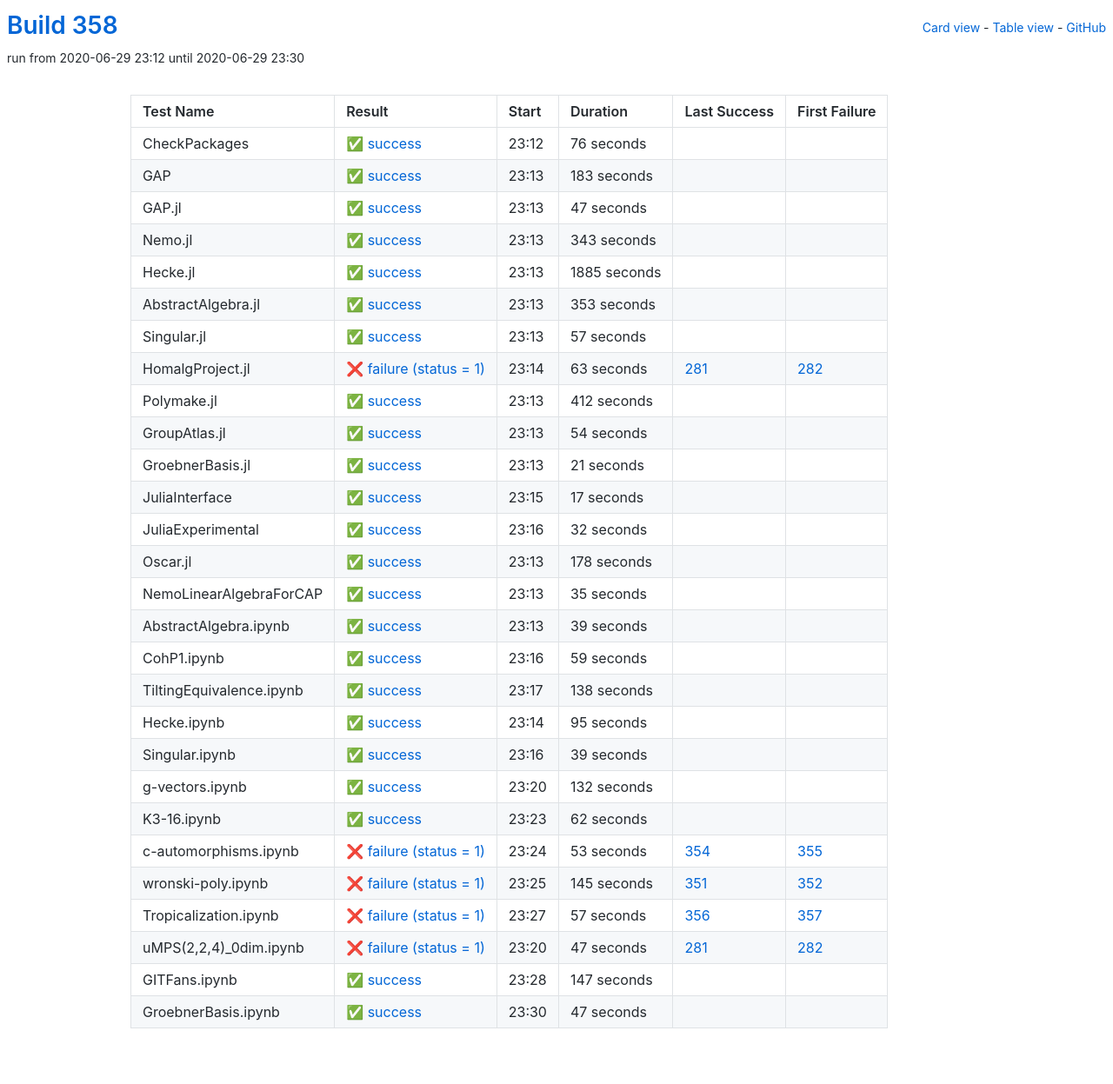
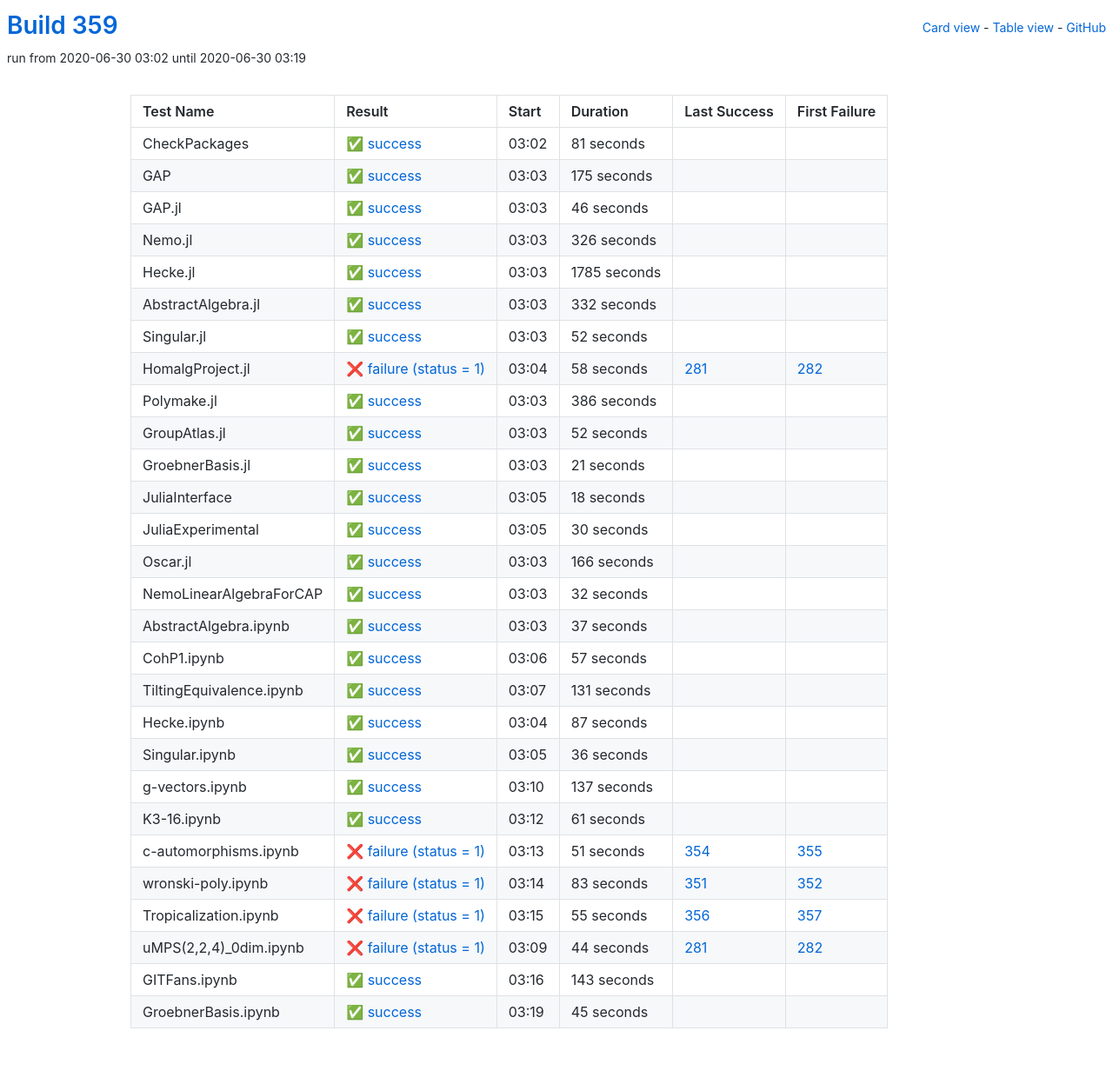
Before and after one commit to oscar-system/oscar-ci-status-stable, a Jekyll site: the page built from table.html, in a window 1280 px wide. Shown: the whole page at 87% size. Built offline with Jekyll 4.4.1, drawn with Linux system fonts in a browser that asks for light colours.

Commit message:
Build #359

```diff
--- a/_data/ci.yml
+++ b/_data/ci.yml
@@ -1,6 +1,6 @@
 ---
-build: 358
-build_url: https://oscarci.mathematik.uni-kl.de/job/oscar-stable/358/
+build: 359
+build_url: https://oscarci.mathematik.uni-kl.de/job/oscar-stable/359/
 job: oscar-stable
 organization: oscar-system
 repo: oscar-ci-status-stable
@@ -8,128 +8,128 @@ repourl: https://github.com/oscar-system/oscar-ci-status-stable
 tests:
 - name: CheckPackages
   id: checkpackages
-  log: https://oscarci.mathematik.uni-kl.de/job/oscar-stable/358/artifact/logs/build-358/CheckPackages.log
-  start: 2020-06-29 23:12
+  log: https://oscarci.mathematik.uni-kl.de/job/oscar-stable/359/artifact/logs/build-359/CheckPackages.log
+  start: 2020-06-30 03:02
   success: true
   exitcode: 0
   status: success
-  duration: 76
+  duration: 81
   last_success: false
   last_success_url:
   first_failure: false
   first_failure_url:
 - name: GAP
   id: gap
-  log: https://oscarci.mathematik.uni-kl.de/job/oscar-stable/358/artifact/logs/build-358/GAP.log
-  start: 2020-06-29 23:13
+  log: https://oscarci.mathematik.uni-kl.de/job/oscar-stable/359/artifact/logs/build-359/GAP.log
+  start: 2020-06-30 03:03
   success: true
   exitcode: 0
   status: success
-  duration: 183
+  duration: 175
   last_success: false
   last_success_url:
   first_failure: false
   first_failure_url:
 - name: GAP.jl
   id: gap-jl
-  log: https://oscarci.mathematik.uni-kl.de/job/oscar-stable/358/artifact/logs/build-358/GAP.jl.log
-  start: 2020-06-29 23:13
+  log: https://oscarci.mathematik.uni-kl.de/job/oscar-stable/359/artifact/logs/build-359/GAP.jl.log
+  start: 2020-06-30 03:03
   success: true
   exitcode: 0
   status: success
-  duration: 47
+  duration: 46
   last_success: false
   last_success_url:
   first_failure: false
   first_failure_url:
 - name: Nemo.jl
   id: nemo-jl
-  log: https://oscarci.mathematik.uni-kl.de/job/oscar-stable/358/artifact/logs/build-358/Nemo.jl.log
-  start: 2020-06-29 23:13
+  log: https://oscarci.mathematik.uni-kl.de/job/oscar-stable/359/artifact/logs/build-359/Nemo.jl.log
+  start: 2020-06-30 03:03
   success: true
   exitcode: 0
   status: success
-  duration: 343
+  duration: 326
   last_success: false
   last_success_url:
   first_failure: false
   first_failure_url:
 - name: Hecke.jl
   id: hecke-jl
-  log: https://oscarci.mathematik.uni-kl.de/job/oscar-stable/358/artifact/logs/build-358/Hecke.jl.log
-  start: 2020-06-29 23:13
+  log: https://oscarci.mathematik.uni-kl.de/job/oscar-stable/359/artifact/logs/build-359/Hecke.jl.log
+  start: 2020-06-30 03:03
   success: true
   exitcode: 0
   status: success
-  duration: 1885
+  duration: 1785
   last_success: false
   last_success_url:
   first_failure: false
   first_failure_url:
 - name: AbstractAlgebra.jl
   id: abstractalgebra-jl
-  log: https://oscarci.mathematik.uni-kl.de/job/oscar-stable/358/artifact/logs/build-358/AbstractAlgebra.jl.log
-  start: 2020-06-29 23:13
+  log: https://oscarci.mathematik.uni-kl.de/job/oscar-stable/359/artifact/logs/build-359/AbstractAlgebra.jl.log
+  start: 2020-06-30 03:03
   success: true
   exitcode: 0
   status: success
-  duration: 353
+  duration: 332
   last_success: false
   last_success_url:
   first_failure: false
   first_failure_url:
 - name: Singular.jl
   id: singular-jl
-  log: https://oscarci.mathematik.uni-kl.de/job/oscar-stable/358/artifact/logs/build-358/Singular.jl.log
-  start: 2020-06-29 23:13
+  log: https://oscarci.mathematik.uni-kl.de/job/oscar-stable/359/artifact/logs/build-359/Singular.jl.log
+  start: 2020-06-30 03:03
   success: true
   exitcode: 0
   status: success
-  duration: 57
+  duration: 52
   last_success: false
   last_success_url:
   first_failure: false
   first_failure_url:
 - name: HomalgProject.jl
   id: homalgproject-jl
-  log: https://oscarci.mathematik.uni-kl.de/job/oscar-stable/358/artifact/logs/build-358/HomalgProject.jl.log
-  start: 2020-06-29 23:14
+  log: https://oscarci.mathematik.uni-kl.de/job/oscar-stable/359/artifact/logs/build-359/HomalgProject.jl.log
+  start: 2020-06-30 03:04
   success: false
   exitcode: 1
   status: failure
-  duration: 63
+  duration: 58
   last_success: 281
   last_success_url: https://oscarci.mathematik.uni-kl.de/job/oscar-stable/281/
   first_failure: 282
   first_failure_url: https://oscarci.mathematik.uni-kl.de/job/oscar-stable/282/
 - name: Polymake.jl
   id: polymake-jl
-  log: https://oscarci.mathematik.uni-kl.de/job/oscar-stable/358/artifact/logs/build-358/Polymake.jl.log
-  start: 2020-06-29 23:13
+  log: https://oscarci.mathematik.uni-kl.de/job/oscar-stable/359/artifact/logs/build-359/Polymake.jl.log
+  start: 2020-06-30 03:03
   success: true
   exitcode: 0
   status: success
-  duration: 412
+  duration: 386
   last_success: false
   last_success_url:
   first_failure: false
   first_failure_url:
 - name: GroupAtlas.jl
   id: groupatlas-jl
-  log: https://oscarci.mathematik.uni-kl.de/job/oscar-stable/358/artifact/logs/build-358/GroupAtlas.jl.log
-  start: 2020-06-29 23:13
+  log: https://oscarci.mathematik.uni-kl.de/job/oscar-stable/359/artifact/logs/build-359/GroupAtlas.jl.log
+  start: 2020-06-30 03:03
   success: true
   exitcode: 0
   status: success
-  duration: 54
+  duration: 52
   last_success: false
   last_success_url:
   first_failure: false
   first_failure_url:
 - name: GroebnerBasis.jl
   id: groebnerbasis-jl
-  log: https://oscarci.mathematik.uni-kl.de/job/oscar-stable/358/artifact/logs/build-358/GroebnerBasis.jl.log
-  start: 2020-06-29 23:13
+  log: https://oscarci.mathematik.uni-kl.de/job/oscar-stable/359/artifact/logs/build-359/GroebnerBasis.jl.log
+  start: 2020-06-30 03:03
   success: true
   exitcode: 0
   status: success
@@ -140,20 +140,44 @@ tests:
   first_failure_url:
 - name: JuliaInterface
   id: juliainterface
-  log: https://oscarci.mathematik.uni-kl.de/job/oscar-stable/358/artifact/logs/build-358/JuliaInterface.log
-  start: 2020-06-29 23:15
+  log: https://oscarci.mathematik.uni-kl.de/job/oscar-stable/359/artifact/logs/build-359/JuliaInterface.log
+  start: 2020-06-30 03:05
   success: true
   exitcode: 0
   status: success
-  duration: 17
+  duration: 18
   last_success: false
   last_success_url:
   first_failure: false
   first_failure_url:
 - name: JuliaExperimental
   id: juliaexperimental
-  log: https://oscarci.mathematik.uni-kl.de/job/oscar-stable/358/artifact/logs/build-358/JuliaExperimental.log
-  start: 2020-06-29 23:16
+  log: https://oscarci.mathematik.uni-kl.de/job/oscar-stable/359/artifact/logs/build-359/JuliaExperimental.log
+  start: 2020-06-30 03:05
+  success: true
+  exitcode: 0
+  status: success
+  duration: 30
+  last_success: false
+  last_success_url:
+  first_failure: false
+  first_failure_url:
+- name: Oscar.jl
+  id: oscar-jl
+  log: https://oscarci.mathematik.uni-kl.de/job/oscar-stable/359/artifact/logs/build-359/Oscar.jl.log
+  start: 2020-06-30 03:03
+  success: true
+  exitcode: 0
+  status: success
+  duration: 166
+  last_success: false
+  last_success_url:
+  first_failure: false
+  first_failure_url:
+- name: NemoLinearAlgebraForCAP
+  id: nemolinearalgebraforcap
+  log: https://oscarci.mathematik.uni-kl.de/job/oscar-stable/359/artifact/logs/build-359/NemoLinearAlgebraForCAP.log
+  start: 2020-06-30 03:03
   success: true
   exitcode: 0
   status: success
@@ -162,182 +186,158 @@ tests:
   last_success_url:
   first_failure: false
   first_failure_url:
-- name: Oscar.jl
-  id: oscar-jl
-  log: https://oscarci.mathematik.uni-kl.de/job/oscar-stable/358/artifact/logs/build-358/Oscar.jl.log
-  start: 2020-06-29 23:13
+- name: AbstractAlgebra.ipynb
+  id: abstractalgebra-ipynb
+  log: https://oscarci.mathematik.uni-kl.de/job/oscar-stable/359/artifact/logs/build-359/AbstractAlgebra.ipynb.log
+  start: 2020-06-30 03:03
   success: true
   exitcode: 0
   status: success
-  duration: 178
-  last_success: false
-  last_success_url:
-  first_failure: false
-  first_failure_url:
-- name: NemoLinearAlgebraForCAP
-  id: nemolinearalgebraforcap
-  log: https://oscarci.mathematik.uni-kl.de/job/oscar-stable/358/artifact/logs/build-358/NemoLinearAlgebraForCAP.log
-  start: 2020-06-29 23:13
-  success: true
-  exitcode: 0
-  status: success
-  duration: 35
-  last_success: false
-  last_success_url:
-  first_failure: false
-  first_failure_url:
-- name: AbstractAlgebra.ipynb
-  id: abstractalgebra-ipynb
-  log: https://oscarci.mathematik.uni-kl.de/job/oscar-stable/358/artifact/logs/build-358/AbstractAlgebra.ipynb.log
-  start: 2020-06-29 23:13
-  success: true
-  exitcode: 0
-  status: success
-  duration: 39
+  duration: 37
   last_success: false
   last_success_url:
   first_failure: false
   first_failure_url:
 - name: CohP1.ipynb
   id: cohp1-ipynb
-  log: https://oscarci.mathematik.uni-kl.de/job/oscar-stable/358/artifact/logs/build-358/CohP1.ipynb.log
-  start: 2020-06-29 23:16
+  log: https://oscarci.mathematik.uni-kl.de/job/oscar-stable/359/artifact/logs/build-359/CohP1.ipynb.log
+  start: 2020-06-30 03:06
   success: true
   exitcode: 0
   status: success
-  duration: 59
+  duration: 57
   last_success: false
   last_success_url:
   first_failure: false
   first_failure_url:
 - name: TiltingEquivalence.ipynb
   id: tiltingequivalence-ipynb
-  log: https://oscarci.mathematik.uni-kl.de/job/oscar-stable/358/artifact/logs/build-358/TiltingEquivalence.ipynb.log
-  start: 2020-06-29 23:17
+  log: https://oscarci.mathematik.uni-kl.de/job/oscar-stable/359/artifact/logs/build-359/TiltingEquivalence.ipynb.log
+  start: 2020-06-30 03:07
   success: true
   exitcode: 0
   status: success
-  duration: 138
+  duration: 131
   last_success: false
   last_success_url:
   first_failure: false
   first_failure_url:
 - name: Hecke.ipynb
   id: hecke-ipynb
-  log: https://oscarci.mathematik.uni-kl.de/job/oscar-stable/358/artifact/logs/build-358/Hecke.ipynb.log
-  start: 2020-06-29 23:14
+  log: https://oscarci.mathematik.uni-kl.de/job/oscar-stable/359/artifact/logs/build-359/Hecke.ipynb.log
+  start: 2020-06-30 03:04
   success: true
   exitcode: 0
   status: success
-  duration: 95
+  duration: 87
   last_success: false
   last_success_url:
   first_failure: false
   first_failure_url:
 - name: Singular.ipynb
   id: singular-ipynb
-  log: https://oscarci.mathematik.uni-kl.de/job/oscar-stable/358/artifact/logs/build-358/Singular.ipynb.log
-  start: 2020-06-29 23:16
+  log: https://oscarci.mathematik.uni-kl.de/job/oscar-stable/359/artifact/logs/build-359/Singular.ipynb.log
+  start: 2020-06-30 03:05
   success: true
   exitcode: 0
   status: success
-  duration: 39
+  duration: 36
   last_success: false
   last_success_url:
   first_failure: false
   first_failure_url:
 - name: g-vectors.ipynb
   id: g-vectors-ipynb
-  log: https://oscarci.mathematik.uni-kl.de/job/oscar-stable/358/artifact/logs/build-358/g-vectors.ipynb.log
-  start: 2020-06-29 23:20
+  log: https://oscarci.mathematik.uni-kl.de/job/oscar-stable/359/artifact/logs/build-359/g-vectors.ipynb.log
+  start: 2020-06-30 03:10
   success: true
   exitcode: 0
   status: success
-  duration: 132
+  duration: 137
   last_success: false
   last_success_url:
   first_failure: false
   first_failure_url:
 - name: K3-16.ipynb
   id: k3-16-ipynb
-  log: https://oscarci.mathematik.uni-kl.de/job/oscar-stable/358/artifact/logs/build-358/K3-16.ipynb.log
-  start: 2020-06-29 23:23
+  log: https://oscarci.mathematik.uni-kl.de/job/oscar-stable/359/artifact/logs/build-359/K3-16.ipynb.log
+  start: 2020-06-30 03:12
   success: true
   exitcode: 0
   status: success
-  duration: 62
+  duration: 61
   last_success: false
   last_success_url:
   first_failure: false
   first_failure_url:
 - name: c-automorphisms.ipynb
   id: c-automorphisms-ipynb
-  log: https://oscarci.mathematik.uni-kl.de/job/oscar-stable/358/artifact/logs/build-358/c-automorphisms.ipynb.log
-  start: 2020-06-29 23:24
+  log: https://oscarci.mathematik.uni-kl.de/job/oscar-stable/359/artifact/logs/build-359/c-automorphisms.ipynb.log
+  start: 2020-06-30 03:13
   success: false
   exitcode: 1
   status: failure
-  duration: 53
+  duration: 51
   last_success: 354
   last_success_url: https://oscarci.mathematik.uni-kl.de/job/oscar-stable/354/
   first_failure: 355
   first_failure_url: https://oscarci.mathematik.uni-kl.de/job/oscar-stable/355/
 - name: wronski-poly.ipynb
   id: wronski-poly-ipynb
-  log: https://oscarci.mathematik.uni-kl.de/job/oscar-stable/358/artifact/logs/build-358/wronski-poly.ipynb.log
-  start: 2020-06-29 23:25
+  log: https://oscarci.mathematik.uni-kl.de/job/oscar-stable/359/artifact/logs/build-359/wronski-poly.ipynb.log
+  start: 2020-06-30 03:14
   success: false
   exitcode: 1
   status: failure
-  duration: 145
+  duration: 83
   last_success: 351
   last_success_url: https://oscarci.mathematik.uni-kl.de/job/oscar-stable/351/
   first_failure: 352
   first_failure_url: https://oscarci.mathematik.uni-kl.de/job/oscar-stable/352/
 - name: Tropicalization.ipynb
   id: tropicalization-ipynb
-  log: https://oscarci.mathematik.uni-kl.de/job/oscar-stable/358/artifact/logs/build-358/Tropicalization.ipynb.log
-  start: 2020-06-29 23:27
+  log: https://oscarci.mathematik.uni-kl.de/job/oscar-stable/359/artifact/logs/build-359/Tropicalization.ipynb.log
+  start: 2020-06-30 03:15
   success: false
   exitcode: 1
   status: failure
-  duration: 57
+  duration: 55
   last_success: 356
   last_success_url: https://oscarci.mathematik.uni-kl.de/job/oscar-stable/356/
   first_failure: 357
   first_failure_url: https://oscarci.mathematik.uni-kl.de/job/oscar-stable/357/
 - name: uMPS(2,2,4)_0dim.ipynb
   id: umps-2-2-4-0dim-ipynb
-  log: https://oscarci.mathematik.uni-kl.de/job/oscar-stable/358/artifact/logs/build-358/uMPS-2-2-4-_0dim.ipynb.log
-  start: 2020-06-29 23:20
+  log: https://oscarci.mathematik.uni-kl.de/job/oscar-stable/359/artifact/logs/build-359/uMPS-2-2-4-_0dim.ipynb.log
+  start: 2020-06-30 03:09
   success: false
   exitcode: 1
   status: failure
-  duration: 47
+  duration: 44
   last_success: 281
   last_success_url: https://oscarci.mathematik.uni-kl.de/job/oscar-stable/281/
   first_failure: 282
   first_failure_url: https://oscarci.mathematik.uni-kl.de/job/oscar-stable/282/
 - name: GITFans.ipynb
   id: gitfans-ipynb
-  log: https://oscarci.mathematik.uni-kl.de/job/oscar-stable/358/artifact/logs/build-358/GITFans.ipynb.log
-  start: 2020-06-29 23:28
+  log: https://oscarci.mathematik.uni-kl.de/job/oscar-stable/359/artifact/logs/build-359/GITFans.ipynb.log
+  start: 2020-06-30 03:16
   success: true
   exitcode: 0
   status: success
-  duration: 147
+  duration: 143
   last_success: false
   last_success_url:
   first_failure: false
   first_failure_url:
 - name: GroebnerBasis.ipynb
   id: groebnerbasis-ipynb
-  log: https://oscarci.mathematik.uni-kl.de/job/oscar-stable/358/artifact/logs/build-358/GroebnerBasis.ipynb.log
-  start: 2020-06-29 23:30
+  log: https://oscarci.mathematik.uni-kl.de/job/oscar-stable/359/artifact/logs/build-359/GroebnerBasis.ipynb.log
+  start: 2020-06-30 03:19
   success: true
   exitcode: 0
   status: success
-  duration: 47
+  duration: 45
   last_success: false
   last_success_url:
   first_failure: false
```
Also changed, not shown: README.md.
